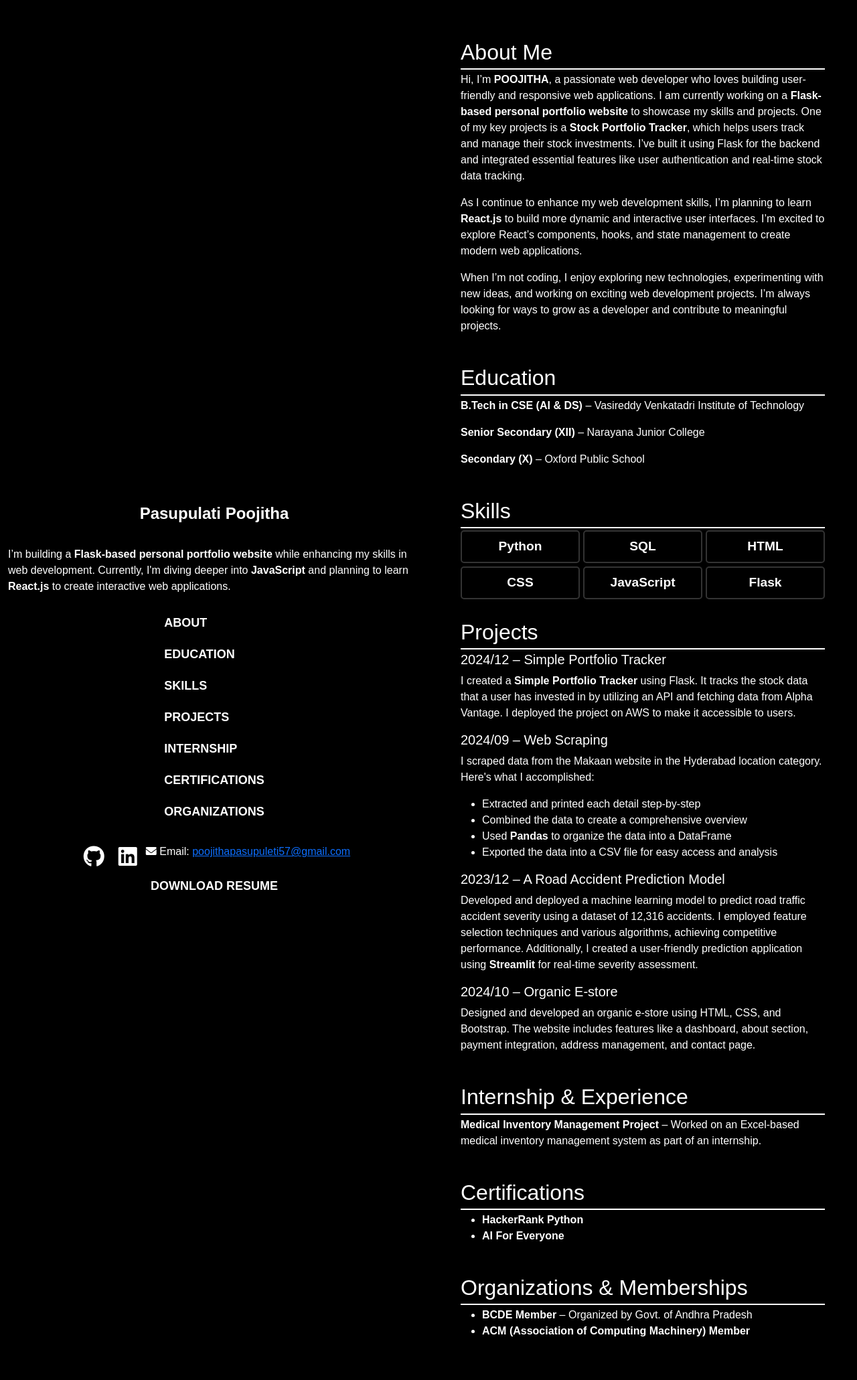
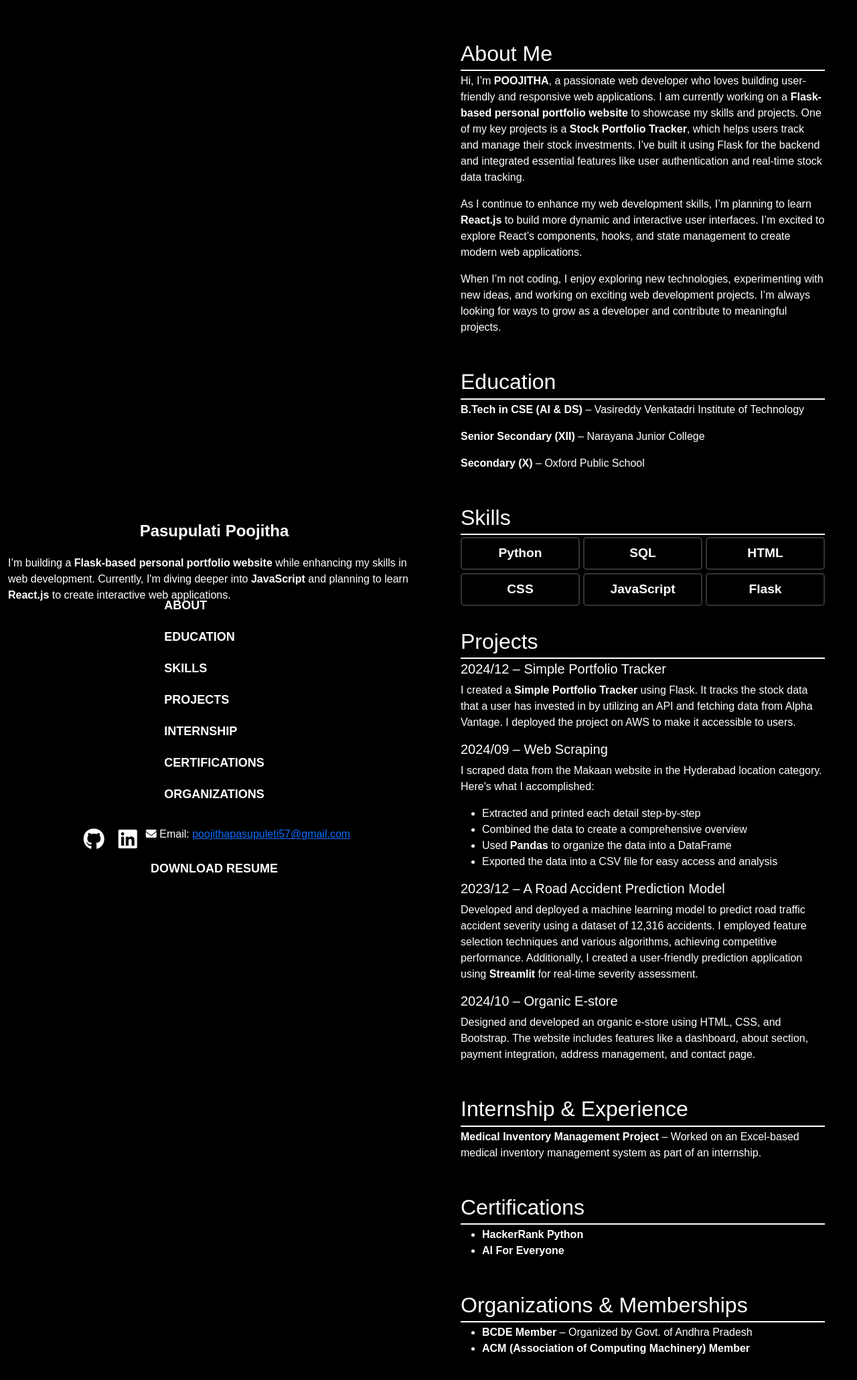
Before and after one commit to PoojithaPasupulati57/personal-portfolio, a Flask app: page / in a window 1280 px wide. Shown: the top 2061 px of the page at 67% size. Run offline with Flask 3, Linux system fonts and the light colour scheme.

Commit message:
Update styles.css

```diff
--- a/static/styles.css
+++ b/static/styles.css
@@ -75,8 +75,8 @@ body, html {
 h2 {
     border-bottom: 2px solid white;
     padding-bottom: 5px;
-    color: white;
-    margin-bottom: 3px;
+    color:white;
+    margin-bottom: 3px; /* Reduce bottom margin */
 }
 
 /* Specific Sections */
@@ -86,7 +86,8 @@ h2 {
 
 /* Section Padding */
 section {
-    padding: 3px 0;
+    padding: 5px 0; /* Adjust padding */
+    margin-bottom: 5px; /* Reduce gap */
 }
 
 /* Contact Line */
@@ -185,3 +186,9 @@ section {
         text-align: center;
     }
 }
+.name {
+    margin-bottom: -7px; /* Reduce gap between name and description */
+}
+.para{
+    margin-bottom: -30px;
+}
```
